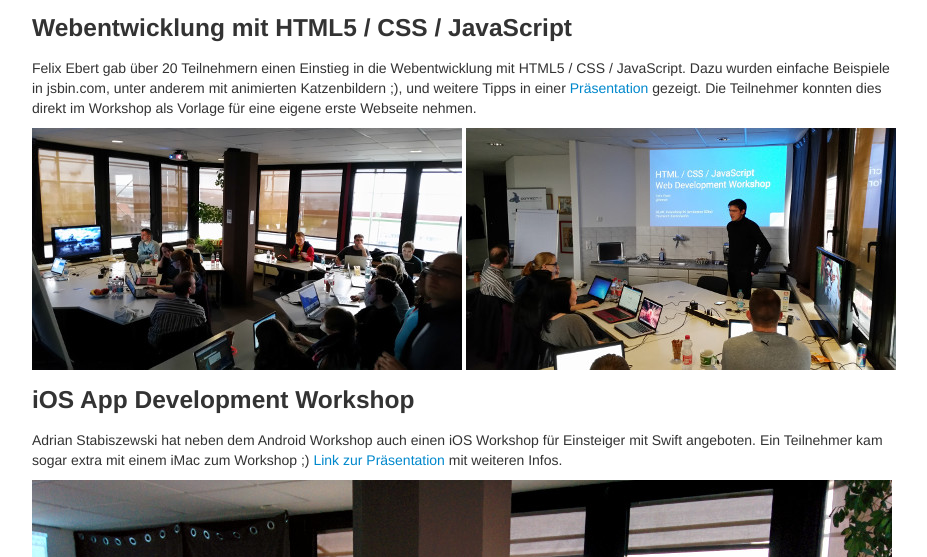
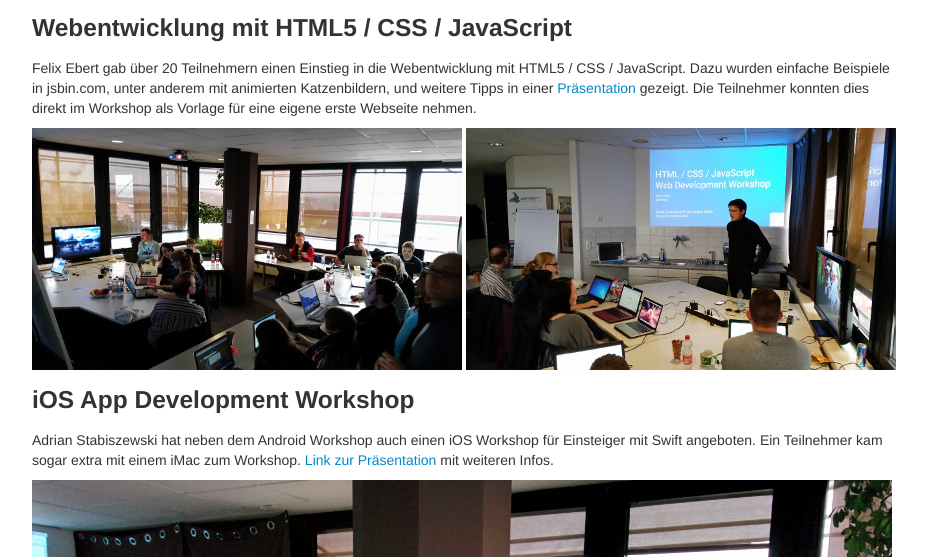
Before and after one commit to opendatalab-de/blog, a Jekyll site: the page built from _posts/2016/2016-01-18-code-week-2015.md, in a window 1280 px wide and 900 px high, scrolled down 2552 px. Shown: the part 200-757 px from the top of the window, without its empty margins (23-950 px from the left). Built offline with Jekyll 4.4.1, drawn with Linux system fonts in a browser that asks for light colours; comment, search, counter and statistics services are not loaded; some of the changed text lies outside the part shown.

Commit message:
small improvements

```diff
--- a/_posts/2016/2016-01-18-code-week-2015.md
+++ b/_posts/2016/2016-01-18-code-week-2015.md
@@ -56,14 +56,14 @@ Christoph Uschtrin modellierte zusammen mit den Teilnehmern mehrere 3D-Modelle i
 
 ### Webentwicklung mit HTML5 / CSS / JavaScript
 
-Felix Ebert gab über 20 Teilnehmern einen Einstieg in die Webentwicklung mit HTML5 / CSS / JavaScript. Dazu wurden einfache Beispiele in jsbin.com, unter anderem mit animierten Katzenbildern ;), und weitere Tipps in einer [Präsentation](https://docs.google.com/presentation/d/1UEYuMWAasETsM6sJtXUrP8JNTbVHzjbSNgiW4FUbZNA/edit?usp=sharing) gezeigt. Die Teilnehmer konnten dies direkt im Workshop als Vorlage für eine eigene erste Webseite nehmen.
+Felix Ebert gab über 20 Teilnehmern einen Einstieg in die Webentwicklung mit HTML5 / CSS / JavaScript. Dazu wurden einfache Beispiele in jsbin.com, unter anderem mit animierten Katzenbildern, und weitere Tipps in einer [Präsentation](https://docs.google.com/presentation/d/1UEYuMWAasETsM6sJtXUrP8JNTbVHzjbSNgiW4FUbZNA/edit?usp=sharing) gezeigt. Die Teilnehmer konnten dies direkt im Workshop als Vorlage für eine eigene erste Webseite nehmen.
 
 ![Web]({{ BASE_PATH }}/assets/codeweek/web-1.jpg "Webentwicklung Workshop")
 ![Web]({{ BASE_PATH }}/assets/codeweek/web-2.jpg "Webentwicklung Workshop")
 
 ### iOS App Development Workshop
 
-Adrian Stabiszewski hat neben dem Android Workshop auch einen iOS Workshop für Einsteiger mit Swift angeboten. Ein Teilnehmer kam sogar extra mit einem iMac zum Workshop ;) [Link zur Präsentation](https://docs.google.com/presentation/d/1ytRXbuvPGgmZZFeaZ5CskUBdL7ubKvIu-Eh3hLwOe2I/edit?usp=sharing) mit weiteren Infos.
+Adrian Stabiszewski hat neben dem Android Workshop auch einen iOS Workshop für Einsteiger mit Swift angeboten. Ein Teilnehmer kam sogar extra mit einem iMac zum Workshop. [Link zur Präsentation](https://docs.google.com/presentation/d/1ytRXbuvPGgmZZFeaZ5CskUBdL7ubKvIu-Eh3hLwOe2I/edit?usp=sharing) mit weiteren Infos.
 
 ![iOS]({{ BASE_PATH }}/assets/codeweek/ios-1.jpg "iOS Workshop")
 
```
Also changed, not shown: other parts of _posts/2016/2016-01-18-code-week-2015.md (+2 -2 lines), _posts/2016/2016-01-19-rueckblick-open-data-coworking.md (+2 -0 lines).
